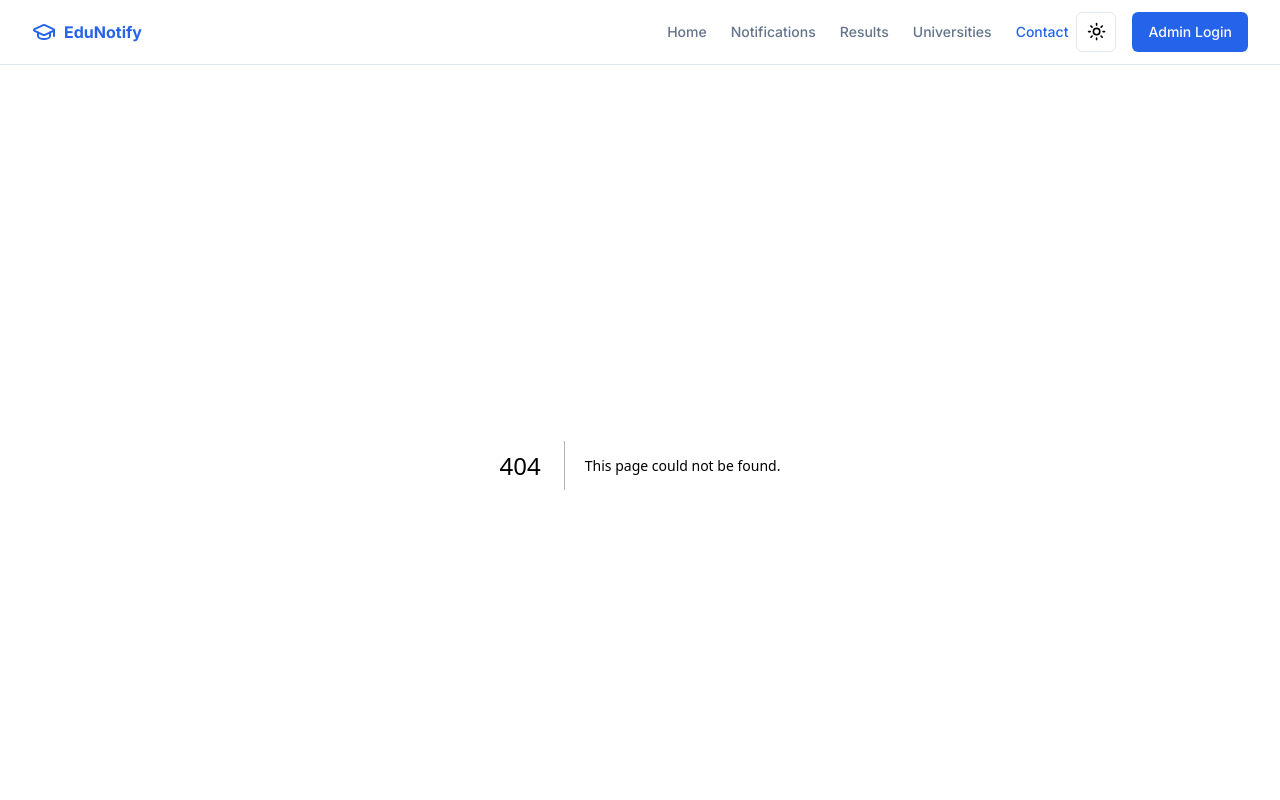
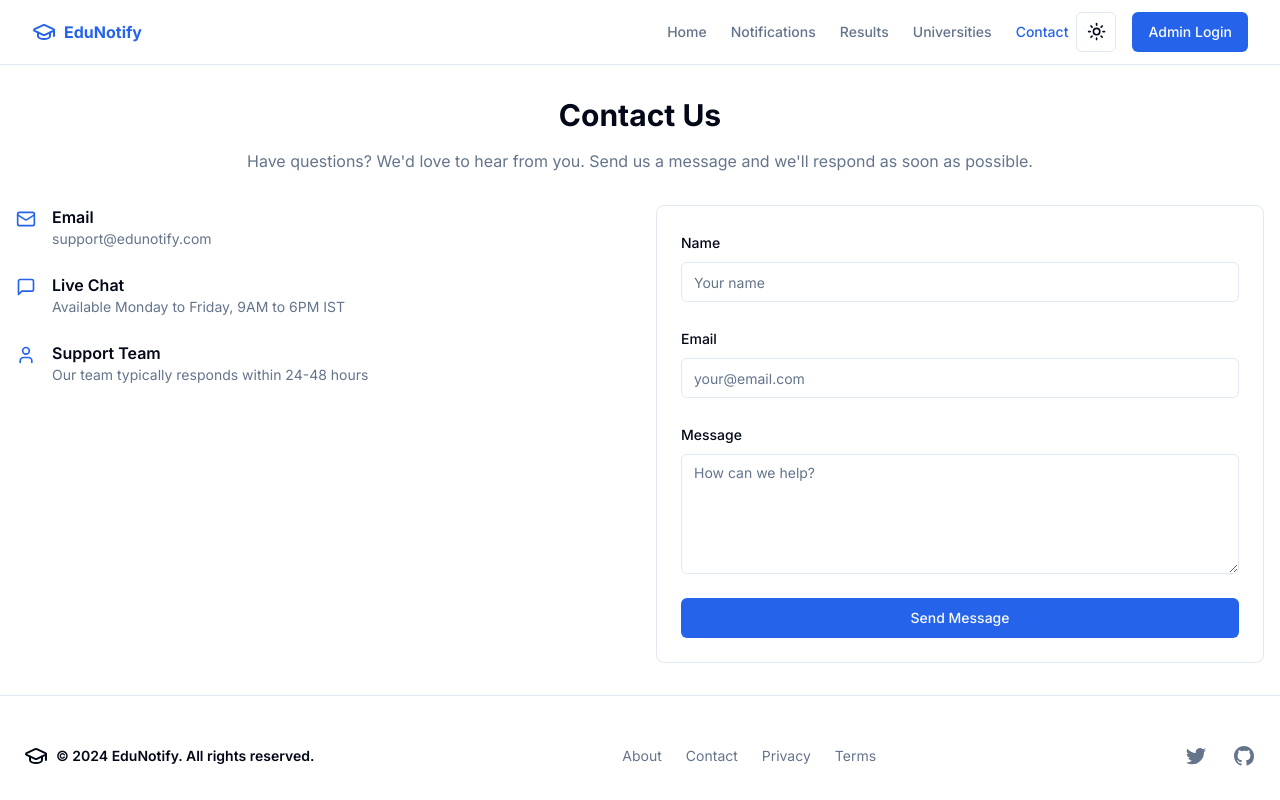
Before and after one commit to mandula-abhilash/search-notices-v3, a Next.js app: page /contact in a window 1280 px wide. Before the commit this address had no page. Shown: the top 800 px of the page. Built offline with nearby package versions, Linux system fonts and the light colour scheme.

Commit message:
Add contact page

```diff
--- /dev/null
+++ b/app/contact/page.tsx
@@ -0,0 +1,146 @@
+"use client";
+
+import { zodResolver } from "@hookform/resolvers/zod";
+import { useForm } from "react-hook-form";
+import * as z from "zod";
+import { Button } from "@/components/ui/button";
+import {
+  Form,
+  FormControl,
+  FormField,
+  FormItem,
+  FormLabel,
+  FormMessage,
+} from "@/components/ui/form";
+import { Input } from "@/components/ui/input";
+import { Textarea } from "@/components/ui/textarea";
+import { toast } from "sonner";
+import { Mail, MessageSquare, User } from "lucide-react";
+
+const formSchema = z.object({
+  name: z.string().min(2, "Name must be at least 2 characters"),
+  email: z.string().email("Please enter a valid email address"),
+  message: z.string().min(10, "Message must be at least 10 characters"),
+});
+
+export default function ContactPage() {
+  const form = useForm<z.infer<typeof formSchema>>({
+    resolver: zodResolver(formSchema),
+    defaultValues: {
+      name: "",
+      email: "",
+      message: "",
+    },
+  });
+
+  function onSubmit(values: z.infer<typeof formSchema>) {
+    toast.success("Message sent successfully!");
+    form.reset();
+  }
+
+  return (
+    <div className="mx-auto px-4 py-8">
+      <div className="mx-auto max-w-7xl">
+        <div className="mb-8 text-center">
+          <h1 className="mb-4 text-3xl font-bold">Contact Us</h1>
+          <p className="text-muted-foreground">
+            Have questions? We'd love to hear from you. Send us a message and we'll
+            respond as soon as possible.
+          </p>
+        </div>
+
+        <div className="grid gap-8 md:grid-cols-2">
+          <div className="space-y-6">
+            <div className="flex items-start space-x-4">
+              <Mail className="mt-1 h-5 w-5 text-primary" />
+              <div>
+                <h3 className="font-semibold">Email</h3>
+                <p className="text-sm text-muted-foreground">
+                  support@edunotify.com
+                </p>
+              </div>
+            </div>
+            <div className="flex items-start space-x-4">
+              <MessageSquare className="mt-1 h-5 w-5 text-primary" />
+              <div>
+                <h3 className="font-semibold">Live Chat</h3>
+                <p className="text-sm text-muted-foreground">
+                  Available Monday to Friday, 9AM to 6PM IST
+                </p>
+              </div>
+            </div>
+            <div className="flex items-start space-x-4">
+              <User className="mt-1 h-5 w-5 text-primary" />
+              <div>
+                <h3 className="font-semibold">Support Team</h3>
+                <p className="text-sm text-muted-foreground">
+                  Our team typically responds within 24-48 hours
+                </p>
+              </div>
+            </div>
+          </div>
+
+          <div className="rounded-lg border p-6">
+            <Form {...form}>
+              <form
+                onSubmit={form.handleSubmit(onSubmit)}
+                className="space-y-6"
+              >
+                <FormField
+                  control={form.control}
+                  name="name"
+                  render={({ field }) => (
+                    <FormItem>
+                      <FormLabel>Name</FormLabel>
+                      <FormControl>
+                        <Input placeholder="Your name" {...field} />
+                      </FormControl>
+                      <FormMessage />
+                    </FormItem>
+                  )}
+                />
+                <FormField
+                  control={form.control}
+                  name="email"
+                  render={({ field }) => (
+                    <FormItem>
+                      <FormLabel>Email</FormLabel>
+                      <FormControl>
+                        <Input
+                          type="email"
+                          placeholder="your@email.com"
+                          {...field}
+                        />
+                      </FormControl>
+                      <FormMessage />
+                    </FormItem>
+                  )}
+                />
+                <FormField
+                  control={form.control}
+                  name="message"
+                  render={({ field }) => (
+                    <FormItem>
+                      <FormLabel>Message</FormLabel>
+                      <FormControl>
+                        <Textarea
+                          placeholder="How can we help?"
+                          className="min-h-[120px]"
+                          {...field}
+                        />
+                      </FormControl>
+                      <FormMessage />
+                    </FormItem>
+                  )}
+                />
+                <Button type="submit" className="w-full">
+                  Send Message
+                </Button>
+              </form>
+            </Form>
+          </div>
+        </div>
+      </div>
+    </div>
+  );
+}
```
